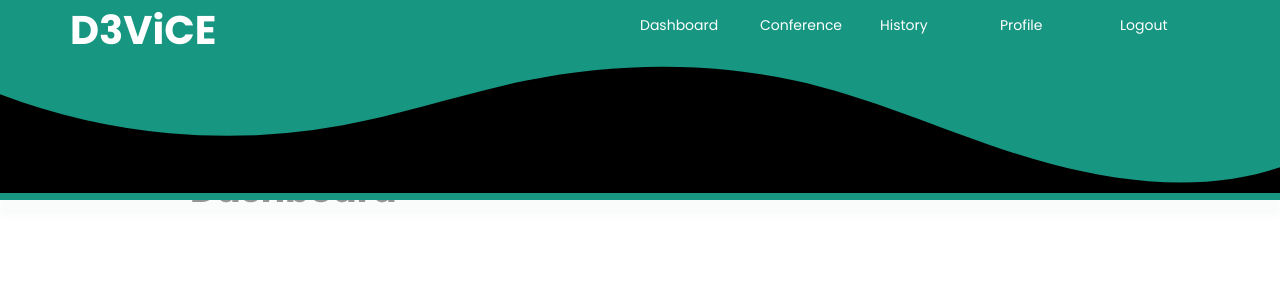
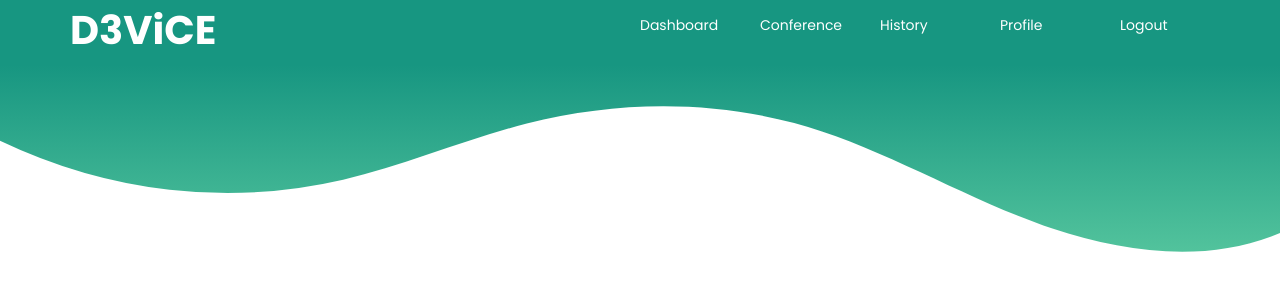
Before and after one commit to Purangki/D3ViCE-Project, a Django app: page /D3ViCE_Conference/dashboard in a window 1280 px wide. Shown: the top 300 px of the page. Run offline with Django 3.2, Linux system fonts and the light colour scheme; the visitor is signed in with stand-in values (Sample User, id 1); data that the repository does not hold is empty; some libraries are stand-ins or nearby versions.

Commit message:
user dashboard navbar update

```diff
--- a/static/css/dashboard/dashboard.css
+++ b/static/css/dashboard/dashboard.css
@@ -15,12 +15,47 @@
 
   font-family: 'Poppins';
 }
+.bg-design{
+  position: relative;
+  margin-top: 0;
+  padding: 0;
+
+  /* background-color: #56C69E; */
+  min-height: 25vh;
+  background-image: linear-gradient(#179681, #56C69E);
+
+}
+
+.space{
+  margin-top: -150px;
+}
+.custom-shape-divider-bottom-1620910854 {
+  position: absolute;
+  bottom: 0;
+  left: 0;
+  width: 100%;
+  overflow: hidden;
+  line-height: 0;
+}
+
+.custom-shape-divider-bottom-1620910854 svg {
+  position: relative;
+  display: block;
+  width: calc(100% + 1.3px);
+  height: 161px;
+}
+
+.custom-shape-divider-bottom-1620910854 .shape-fill {
+  fill: #FFFFFF;
+}
 .navbar-style{
+  position: absolute;
 	background: #179681;
 /*	background-image: linear-gradient(#179681, #2CABE3);*/
   	border: 0px;
   	font-family:Poppins;
-  	box-shadow: 0px 15px 4px rgba(246, 247, 247, 0.5);
+  	/* box-shadow: 0px 15px 4px rgba(246, 247, 247, 0.5); */
+    z-index: 0;
 }
 
 a{
@@ -442,4 +477,5 @@
   font-weight: bold;
 
   font-family: 'Poppins';
+  z-index: 100;
 }
```
